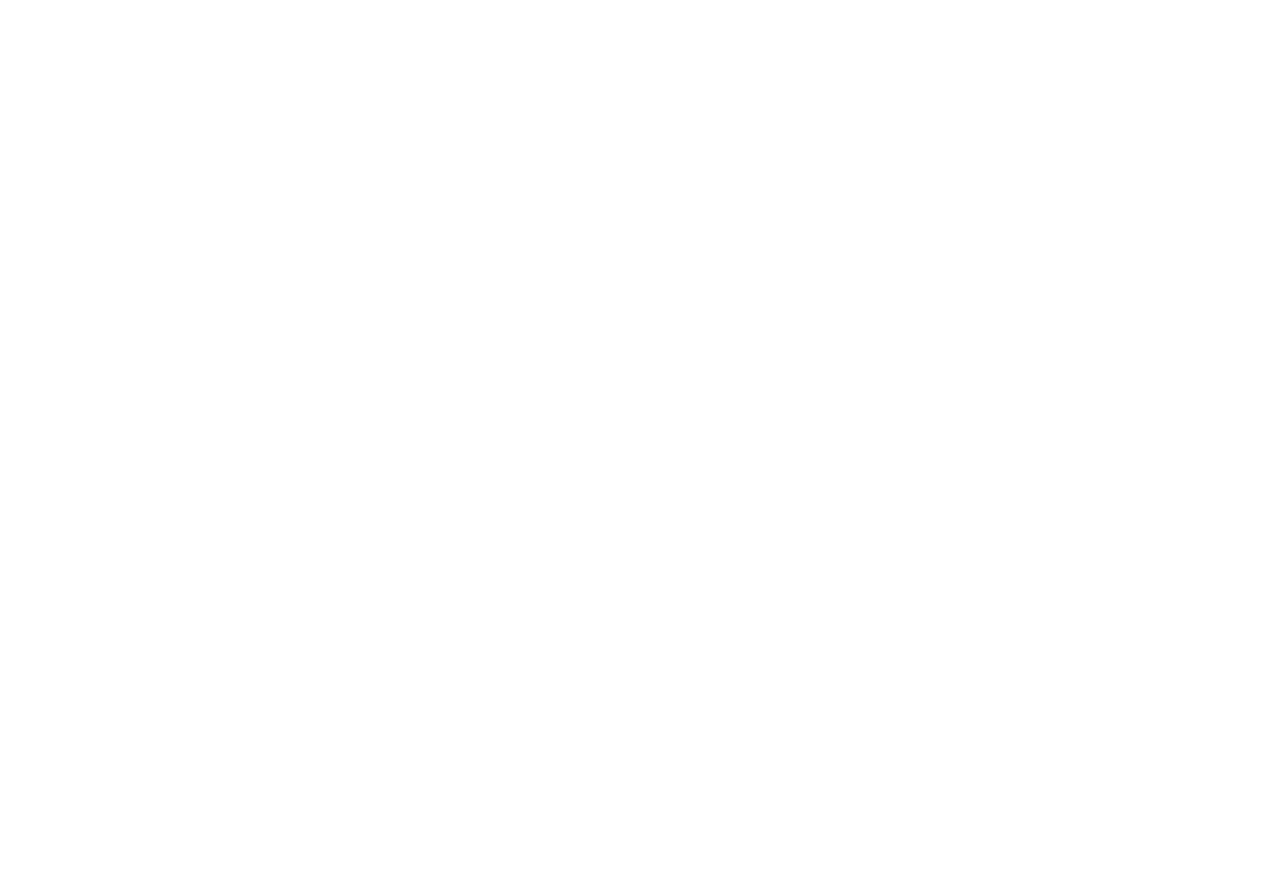
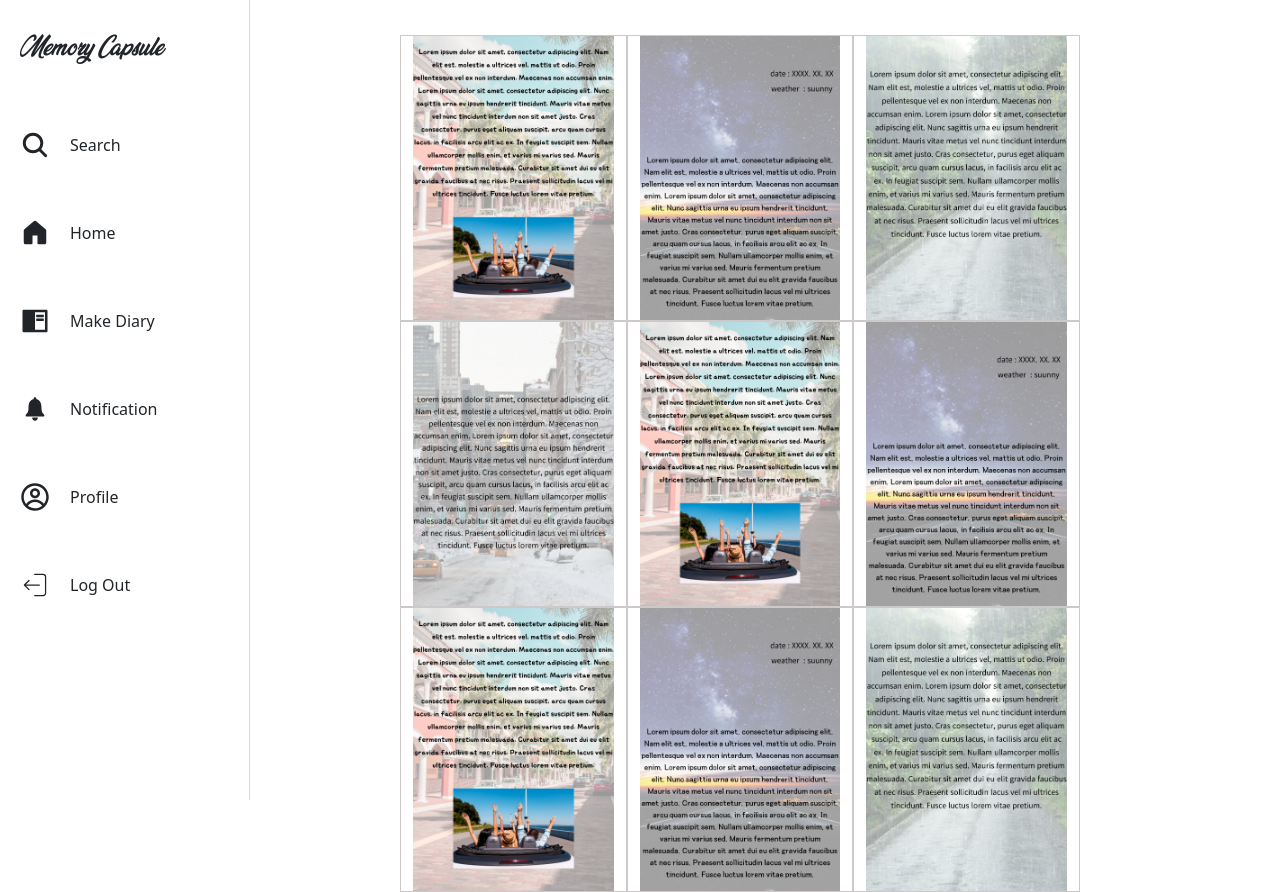
Before and after one commit to TakioN/KlabProject, a React (Create React App) app: page /search in a window 1280 px wide. Before the commit this address had no page. Before the commit the page ends 800 px from the top, so only its background shows below. Built offline with nearby package versions, Linux system fonts and the light colour scheme.

Commit message:
design ver1

```diff
--- a/src/App.css
+++ b/src/App.css
@@ -91,10 +91,17 @@
 #background_select {
   margin-top: 50px;
 }
-.background_paper {
-  border: 1px solid gray;
+.background_paper img {
+  width: 100%;
+  height: 100%;
+  object-fit: cover;
+  cursor: pointer;
 }
-.background_paper img {
+.search_grid {
+  border: 1px solid rgb(205, 201, 201);
+  cursor: pointer;
+}
+.search_grid img{
   width: 100%;
   height: 100%;
   object-fit: cover;
--- a/src/App.js
+++ b/src/App.js
@@ -6,6 +6,7 @@
 import Home from './component/Home';
 import Profile from './component/Profile';
 import WritingDiary from './component/WritingDiary';
+import Search from './component/Search';
 // import MainPanel from './component/MainPanel';
 // import SidePanel from './component/SidePanel';
 
@@ -23,7 +24,7 @@
     <BrowserRouter>
       <Routes>
         {/* <Route path='/login' render={() => (isLogin ? <Redirect to='/' /> : <Login />)} /> */}
-        {/* <Route path='/search' element={} /> */}
+        <Route path='/search' element={<Search />} />
         <Route path='/makediary' element={<WritingDiary />} />
         {/* <Route path='/notification' element={} /> */}
         <Route path='/profile' element={<Profile />} />
--- /dev/null
+++ b/src/component/Search.jsx
@@ -0,0 +1,41 @@
+import SidePanel from "./SidePanel";
+
+import Container from 'react-bootstrap/Container';
+import Row from 'react-bootstrap/Row';
+import Col from 'react-bootstrap/Col';
+
+import diary1 from '../img/diary.png';
+import diary2 from '../img/diary2.png';
+import diary3 from '../img/diary3.png';
+import diary4 from '../img/diary4.png';
+import diary5 from '../img/diary.png';
+import diary6 from '../img/diary2.png';
+
+function Search(){
+    return(
+        <div>
+            <SidePanel />
+            <div className='mainscreen' style={{marginRight: '200px'}}>
+                <Container>
+                    <Row>
+                        <Col className='search_grid'><img src={diary1} alt="" /></Col>
+                        <Col className='search_grid'><img src={diary2} alt="" /></Col>
+                        <Col className='search_grid'><img src={diary3} alt="" /></Col>
+                    </Row>
+                    <Row>
+                        <Col className='search_grid'><img src={diary4} alt="" /></Col>
+                        <Col className='search_grid'><img src={diary5} alt="" /></Col>
+                        <Col className='search_grid'><img src={diary6} alt="" /></Col>
+                    </Row>
+                    <Row>
+                        <Col className='search_grid'><img src={diary1} alt="" /></Col>
+                        <Col className='search_grid'><img src={diary2} alt="" /></Col>
+                        <Col className='search_grid'><img src={diary3} alt="" /></Col>
+                    </Row>
+                </Container>
+            </div>
+        </div>
+    );
+}
+
+export default Search;
--- a/src/component/SidePanel.jsx
+++ b/src/component/SidePanel.jsx
@@ -12,9 +12,10 @@
 
     const navigate = useNavigate();
 
-    const goToHome = () => { navigate('/') }
+    const gotoHome = () => { navigate('/') }
     const gotoProfile = () => { navigate('/profile') }
     const gotoWritingDiary = () => { navigate('/makediary') }
+    const gotoSearch = () => { navigate('/search') }
 
     return (
         <div
@@ -35,7 +36,7 @@
                     cursor: 'pointer',
                     marginBottom: '50px',
                 }}
-                onClick={ () => {goToHome()} }
+                onClick={ () => {gotoHome()} }
             >
                 Memory Capsule
             </span>
@@ -47,8 +48,8 @@
                 flexDirection: 'column',
                 justifyContent: 'space-between'
             }}>
-                <li className = 'sideList'><IoSearch />Search</li>
-                <li className = 'sideList' onClick={() => {goToHome()}}><GoHomeFill />Home</li>
+                <li className = 'sideList' onClick={() => {gotoSearch()}}><IoSearch />Search</li>
+                <li className = 'sideList' onClick={() => {gotoHome()}}><GoHomeFill />Home</li>
                 <li className = 'sideList' onClick={() => {gotoWritingDiary()}}><RiBookReadFill/>Make Diary</li>
                 <li className = 'sideList'><IoIosNotifications />Notification</li>
                 <li className = 'sideList' onClick = {() => {gotoProfile()}}><CgProfile />Profile</li>
--- a/src/component/WritingDiary.jsx
+++ b/src/component/WritingDiary.jsx
@@ -1,3 +1,5 @@
+import { useState } from 'react';
+
 import SidePanel from "./SidePanel";
 
 import Form from 'react-bootstrap/Form';
@@ -13,6 +15,13 @@
 import back6 from '../img/back6.png';
 
 function WritingDiary() {
+
+    const [activeBackId, setActiveBackId] = useState("");
+
+    const backgroundHandler = (e) => {
+        setActiveBackId(e.target.id);
+    }
+
     return (
         <div>
             <SidePanel />
@@ -36,12 +45,46 @@
                     <div id='background_select'>
                         <Container>
                             <Row>
-                                <Col className='background_paper'><img src={back1} alt="" /></Col>
-                                <Col className='background_paper'><img src={back2} alt="" /></Col>
-                                <Col className='background_paper'><img src={back3} alt="" /></Col>
-                                <Col className='background_paper'><img src={back4} alt="" /></Col>
-                                <Col className='background_paper'><img src={back5} alt="" /></Col>
-                                <Col className='background_paper'><img src={back6} alt="" /></Col>
+                                <Col
+                                    className='background_paper'
+                                    style={{ border: activeBackId === 'back1' ? 'black 1px solid' : 'rgb(205, 201, 201) 1px solid' }}
+                                >
+                                    <img
+                                        src={back1} alt=""
+                                        id='back1'
+                                        onClick={backgroundHandler}
+                                    />
+                                </Col>
+                                <Col
+                                    className='background_paper'
+                                    style={{ border: activeBackId === 'back2' ? 'black 1px solid' : 'rgb(205, 201, 201) 1px solid' }}
+                                >
+                                    <img src={back2} alt="" id='back2' onClick={backgroundHandler} />
+                                </Col>
+                                <Col
+                                    className='background_paper'
+                                    style={{ border: activeBackId === 'back3' ? 'black 1px solid' : 'rgb(205, 201, 201) 1px solid' }}
+                                >
+                                    <img src={back3} alt="" id='back3' onClick={backgroundHandler} />
+                                </Col>
+                                <Col
+                                    className='background_paper'
+                                    style={{ border: activeBackId === 'back4' ? 'black 1px solid' : 'rgb(205, 201, 201) 1px solid' }}
+                                >
+                                    <img src={back4} alt="" id='back4' onClick={backgroundHandler} />
+                                </Col>
+                                <Col
+                                    className='background_paper'
+                                    style={{ border: activeBackId === 'back5' ? 'black 1px solid' : 'rgb(205, 201, 201) 1px solid' }}
+                                >
+                                    <img src={back5} alt="" id='back5' onClick={backgroundHandler} />
+                                </Col>
+                                <Col
+                                    className='background_paper'
+                                    style={{ border: activeBackId === 'back6' ? 'black 1px solid' : 'rgb(205, 201, 201) 1px solid' }}
+                                >
+                                    <img src={back6} alt="" id='back6' onClick={backgroundHandler} />
+                                </Col>
                             </Row>
                         </Container>
                     </div>
```
